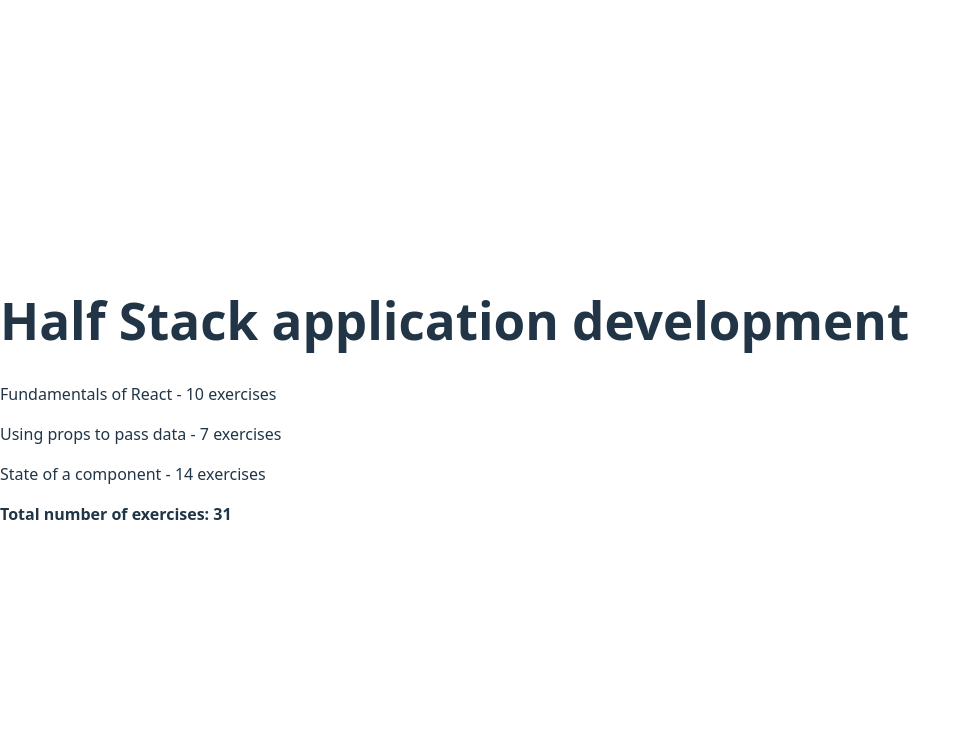
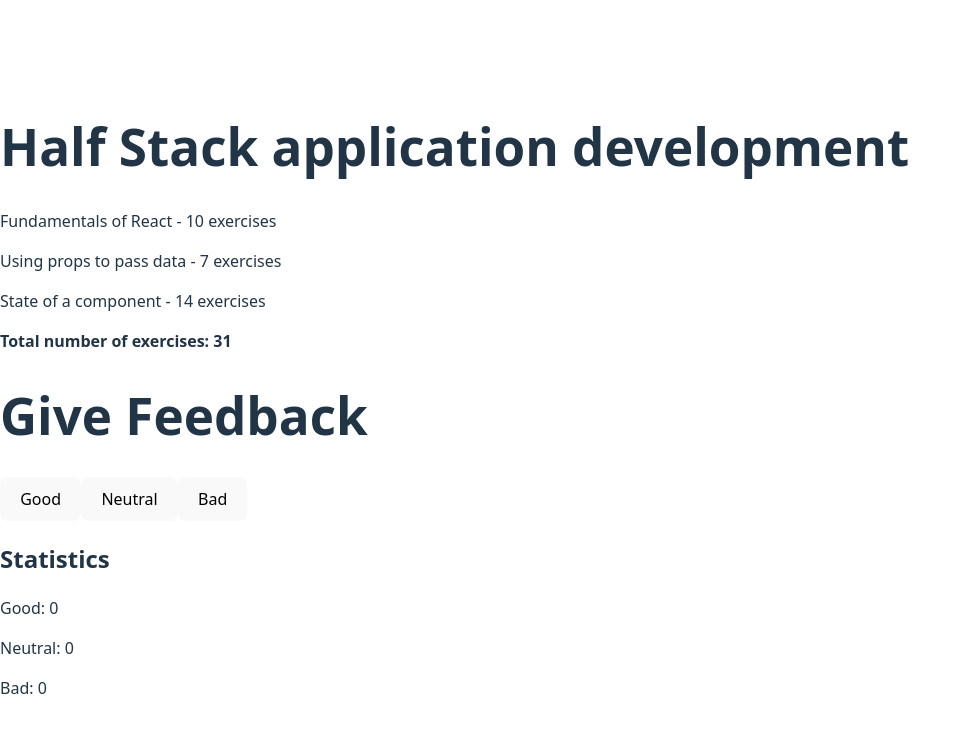
Before and after one commit to tanvi-rm/ReactExerciseIBM, a React (Vite) app in the folder ReactExcersice1-1/exe1/: page / in a window 1280 px wide. Shown: the top 732 px of the page, without its empty margins (0-971 px from the left). Built offline with nearby package versions, Linux system fonts and the light colour scheme.

Commit message:
exercise 1-6 completed

```diff
--- a/ReactExcersice1-1/exe1/src/App.jsx
+++ b/ReactExcersice1-1/exe1/src/App.jsx
@@ -1,3 +1,5 @@
+import { useState } from 'react'
+
 const Header = ({ course }) => (
   <h1>{course.name}</h1>
 )
@@ -41,12 +43,29 @@
       }
     ]
   }
+  const [good, setGood] = useState(0)
+  const [neutral, setNeutral] = useState(0)
+  const [bad, setBad] = useState(0)
 
   return (
     <div>
       <Header course={course} />
       <Content parts={course.parts} />
       <Total parts={course.parts} />
+
+      <h1>Give Feedback</h1>
+      <div>
+        <button onClick={() => setGood(good + 1)}>Good</button>
+        <button onClick={() => setNeutral(neutral + 1)}>Neutral</button>
+        <button onClick={() => setBad(bad + 1)}>Bad</button>
+      </div>
+
+      <h2>Statistics</h2>
+      <div>
+        <p>Good: {good}</p>
+        <p>Neutral: {neutral}</p>
+        <p>Bad: {bad}</p>
+      </div>
     </div>
   )
 }
```
